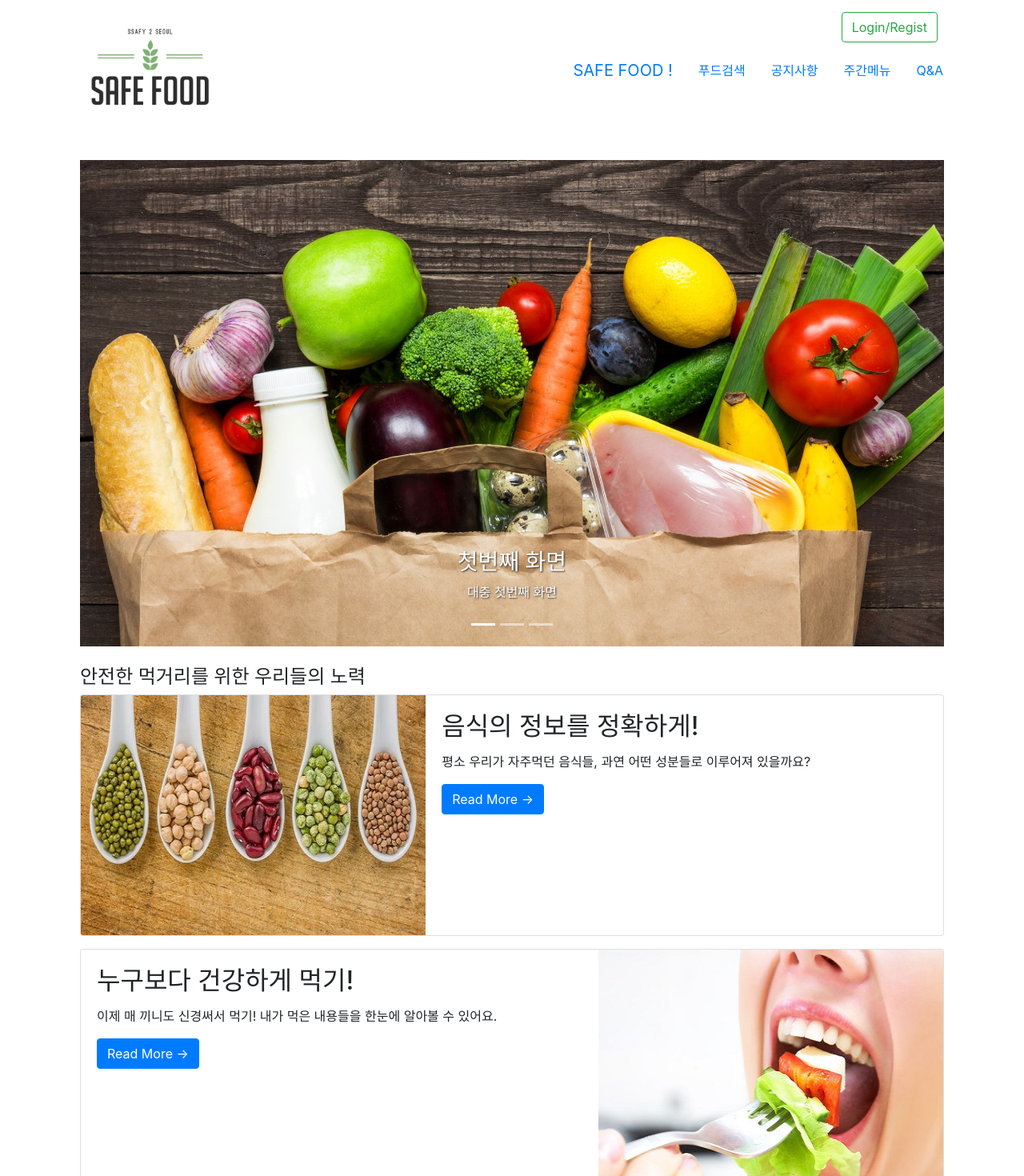
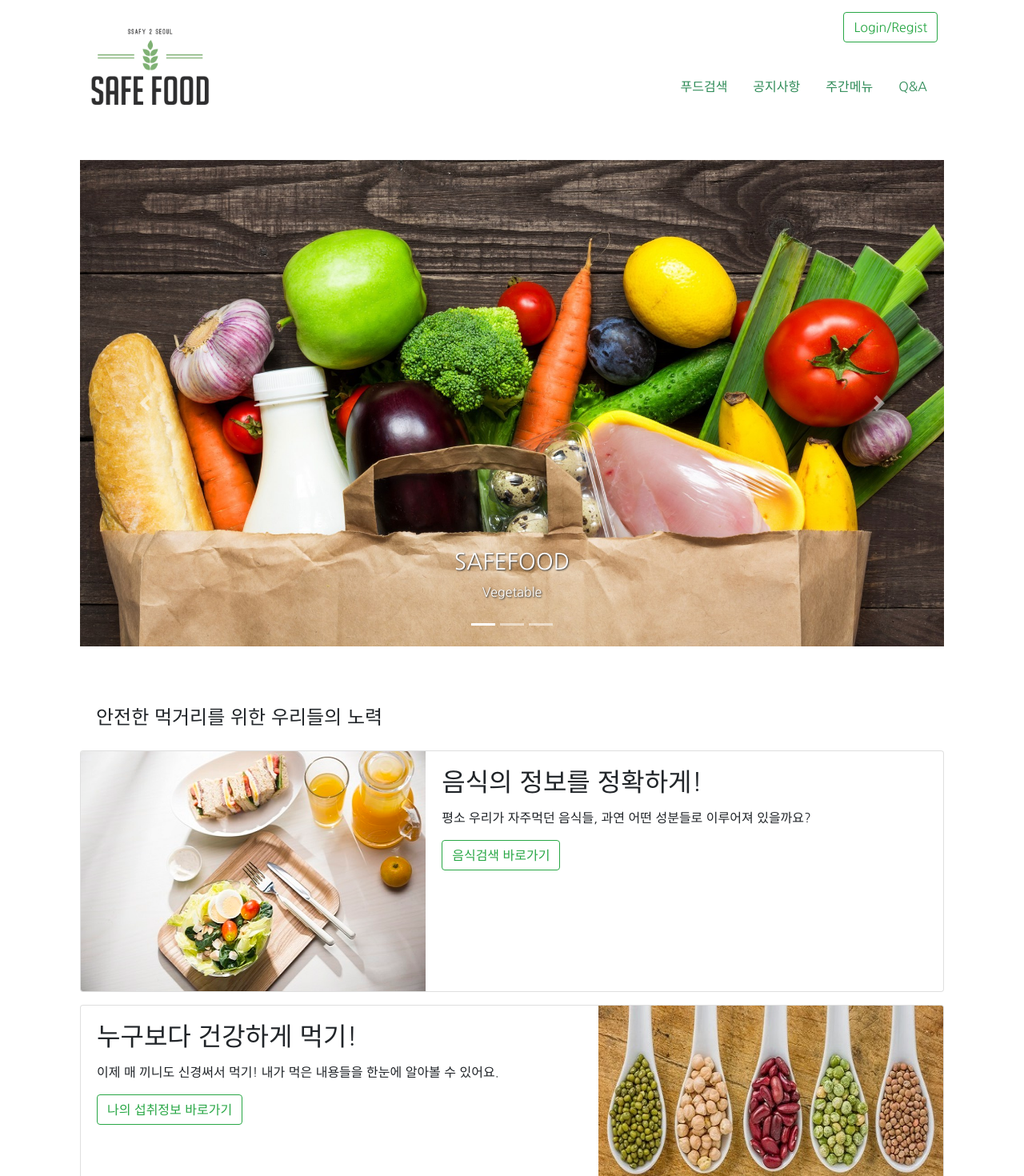
Before and after one commit to hongzzi/publicAPI-front-vue, a Vue app: page / in a window 1280 px wide. Shown: the top 1470 px of the page at 80% size. Built offline with nearby package versions, Linux system fonts and the light colour scheme; what vue-apexcharts, vuejs-datepicker would draw is missing.

Commit message:
edit css

```diff
--- a/src/App.vue
+++ b/src/App.vue
@@ -29,4 +29,12 @@ export default {
 </script>
 
 <style>
+@import url("https://fonts.googleapis.com/css?family=Nanum+Gothic&display=swap");
+
+* {
+  font-family: "Nanum Gothic", sans-serif;
+}
+.content-header-tt {
+  padding : 20px;
+}
 </style>
--- a/src/components/layout/Contents/FoodList/foodlist-container.vue
+++ b/src/components/layout/Contents/FoodList/foodlist-container.vue
@@ -1,9 +1,10 @@
 <template>
   <div class="container">
-    <h1 class="mt-4 mb-3">
-      SafeFood
-      <small>음식 조회</small>
-    </h1>
+    <div class="content-header-tt">
+      <h3>
+        음식 조회
+      </h3>
+    </div>
 
     <b-input-group class="breadcrumb">
       <b-input-group-prepend>
@@ -128,4 +129,8 @@ export default {
   padding-top: 10px;
   padding-bottom: 10px;
 }
+.content-header-tt {
+  padding : 20px;
+  text-emphasis: true;
+}
 </style>
--- a/src/components/layout/Contents/Main/Main-container.vue
+++ b/src/components/layout/Contents/Main/Main-container.vue
@@ -22,7 +22,9 @@
     </b-carousel>
 
     <div class="mt-4">
-      <h4>안전한 먹거리를 위한 우리들의 노력</h4>
+      <div class="tpp">
+        <h4>안전한 먹거리를 위한 우리들의 노력</h4>
+      </div>
       <b-card
         :img-src="getImgUrl(cardData[0].imgSrc)"
         img-width="40%"
@@ -35,7 +37,7 @@
           <h2 class="card-title">{{cardData[0].title}}</h2>
           <p class="card-text">{{cardData[0].content}}</p>
         </b-card-text>
-        <a href="#" class="btn btn-primary">Read More &rarr;</a>
+        <b-button variant="outline-success" class="top-nav-button">음식검색 바로가기</b-button>
       </b-card>
 
       <b-card
@@ -50,7 +52,7 @@
           <h2 class="card-title">{{cardData[1].title}}</h2>
           <p class="card-text">{{cardData[1].content}}</p>
         </b-card-text>
-        <a href="#" class="btn btn-primary">Read More &rarr;</a>
+        <b-button variant="outline-success" class="top-nav-button">나의 섭취정보 바로가기</b-button>
       </b-card>
 
       <b-card
@@ -65,7 +67,7 @@
           <h2 class="card-title">{{cardData[2].title}}</h2>
           <p class="card-text">{{cardData[2].content}}</p>
         </b-card-text>
-        <a href="#" class="btn btn-primary">Read More &rarr;</a>
+        <b-button variant="outline-success" class="top-nav-button">오늘의 식단 바로가기</b-button>
       </b-card>
     </div>
   </b-container>
@@ -79,18 +81,18 @@ export default {
       sliding: null,
       carouselData: [
         {
-          caption: "첫번째 화면",
-          text: "대충 첫번째 화면",
+          caption: "SAFEFOOD",
+          text: "Vegetable",
           imgSrc: "header1.jpg"
         },
         {
-          caption: "두번째 화면",
-          text: "대충 두번째 화면",
+          caption: "SAFEFOOD",
+          text: "Eat",
           imgSrc: "header2.jpg"
         },
         {
-          caption: "세번째 화면",
-          text: "대충 세번째 화면",
+          caption: "SAFEFOOD",
+          text: "Avocado",
           imgSrc: "header3.jpg"
         }
       ],
@@ -99,19 +101,19 @@ export default {
           title: "음식의 정보를 정확하게!",
           content:
             "평소 우리가 자주먹던 음식들, 과연 어떤 성분들로 이루어져 있을까요?",
-          imgSrc: "main_card1.jpg"
+          imgSrc: "main_card3.jpg"
         },
         {
           title: "누구보다 건강하게 먹기!",
           content:
             "이제 매 끼니도 신경써서 먹기! 내가 먹은 내용들을 한눈에 알아볼 수 있어요.",
-          imgSrc: "main_card2.jpg"
+          imgSrc: "main_card1.jpg"
         },
         {
           title: "오늘의 메뉴는?",
           content:
             "오늘의 점심메뉴, 저녁메뉴는 과연 몇칼로리이고, 영양 성분은 골고루일까요?",
-          imgSrc: "main_card3.jpg"
+          imgSrc: "main_card2.jpg"
         }
       ]
     };
@@ -125,4 +127,8 @@ export default {
 </script>
 
 <style scoped>
+.tpp {
+  padding: 20px;
+  padding-top: 50px;
+}
 </style>
--- a/src/components/layout/Contents/Notice/notice-board-list.vue
+++ b/src/components/layout/Contents/Notice/notice-board-list.vue
@@ -1,6 +1,8 @@
 <template>
   <b-container>
-    <h3>공지사항</h3>
+    <div class="content-header-tt">
+      <h3>공지사항</h3>
+    </div>
     <b-table
       striped
       hover
@@ -281,4 +283,8 @@ export default {
   padding-left: 20px;
   padding-right: 20px;
 }
+.content-header-tt {
+  padding: 20px;
+  text-emphasis: true;
+}
 </style>
--- a/src/components/layout/Contents/WeekMenu/week-menu-table.vue
+++ b/src/components/layout/Contents/WeekMenu/week-menu-table.vue
@@ -1,6 +1,8 @@
 <template>
   <div id="menu-container">
-    <h2>식단표</h2>
+    <div class="content-header-tt">
+      <h3>식단표</h3>
+    </div>
     <b-card-group deck class="card-deck">
       <b-card
         ref="menu-card-container"
@@ -114,4 +116,8 @@ export default {
 #menu-container {
   padding-top: 15px;
 }
+.content-header-tt {
+  padding: 20px;
+  text-emphasis: true;
+}
 </style>
--- a/src/components/layout/Header.vue
+++ b/src/components/layout/Header.vue
@@ -23,13 +23,12 @@
       </b-navbar-nav>
     </div>
     <div>
-      <b-nav align="end">
-        <a class="navbar-brand" href="#">SAFE FOOD !</a>
-        <b-nav-item @click="goFoodList">푸드검색</b-nav-item>
+      <b-nav variant="info" class="border-nav" align="end">
+        <b-nav-item class="nav-item-link" @click="goFoodList">푸드검색</b-nav-item>
         <!-- <b-nav-item><img id="img-200" src="../../assets/logo.png" alt=""></b-nav-item> -->
-        <b-nav-item @click="goNotice">공지사항</b-nav-item>
-        <b-nav-item @click="goWeekMenu">주간메뉴</b-nav-item>
-        <b-nav-item @click="goQnA">Q&amp;A</b-nav-item>
+        <b-nav-item class="nav-item-link" @click="goNotice">공지사항</b-nav-item>
+        <b-nav-item class="nav-item-link" @click="goWeekMenu">주간메뉴</b-nav-item>
+        <b-nav-item class="nav-item-link" @click="goQnA">Q&amp;A</b-nav-item>
       </b-nav>
     </div>
     <!-- <div>
@@ -106,4 +105,13 @@ export default {
 #img-200 {
   width: 200px;
 }
+
 </style>
+<style scoped>
+a{
+  color: seagreen;
+}
+.border-nav{
+  padding : 20px;
+}
+</style>
```
